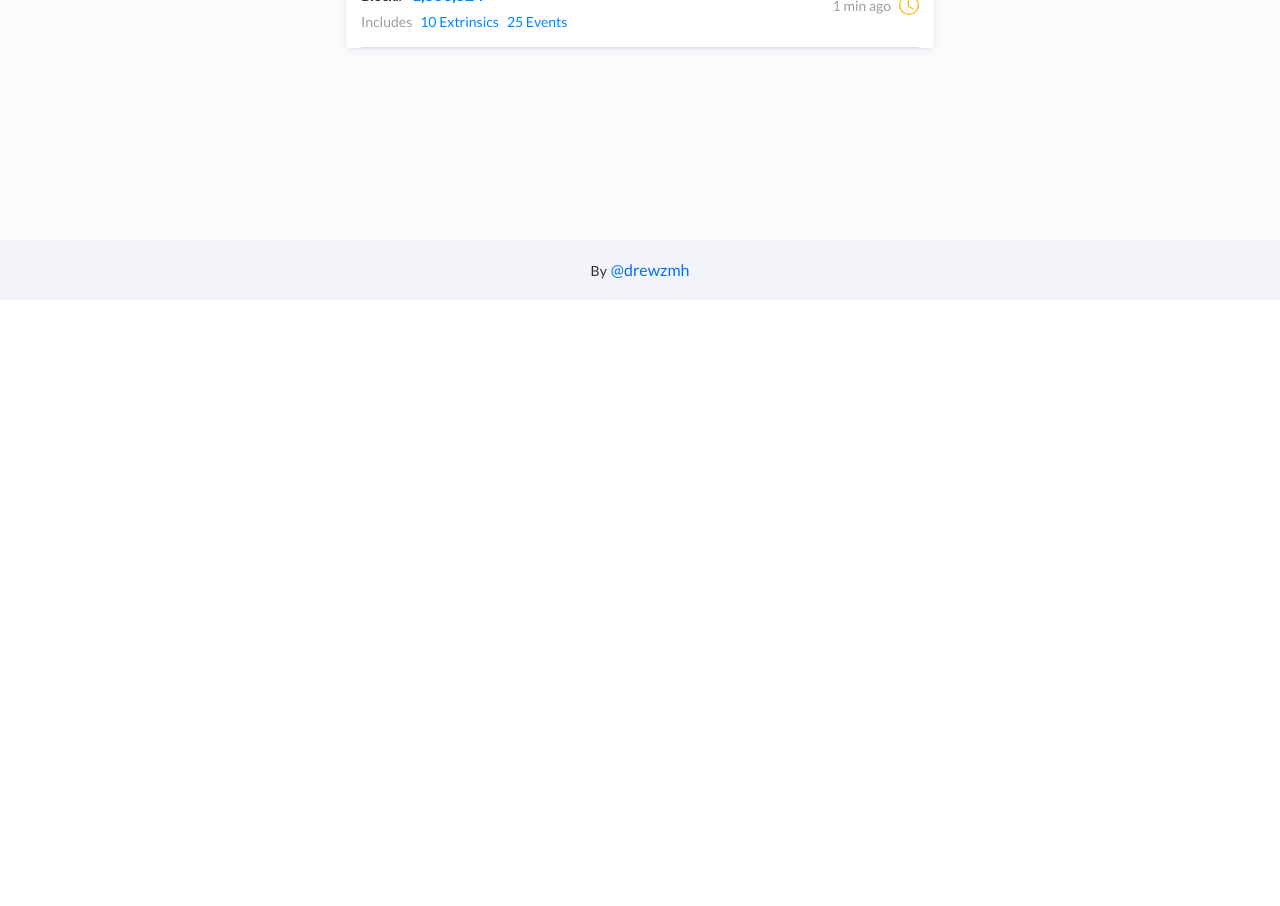
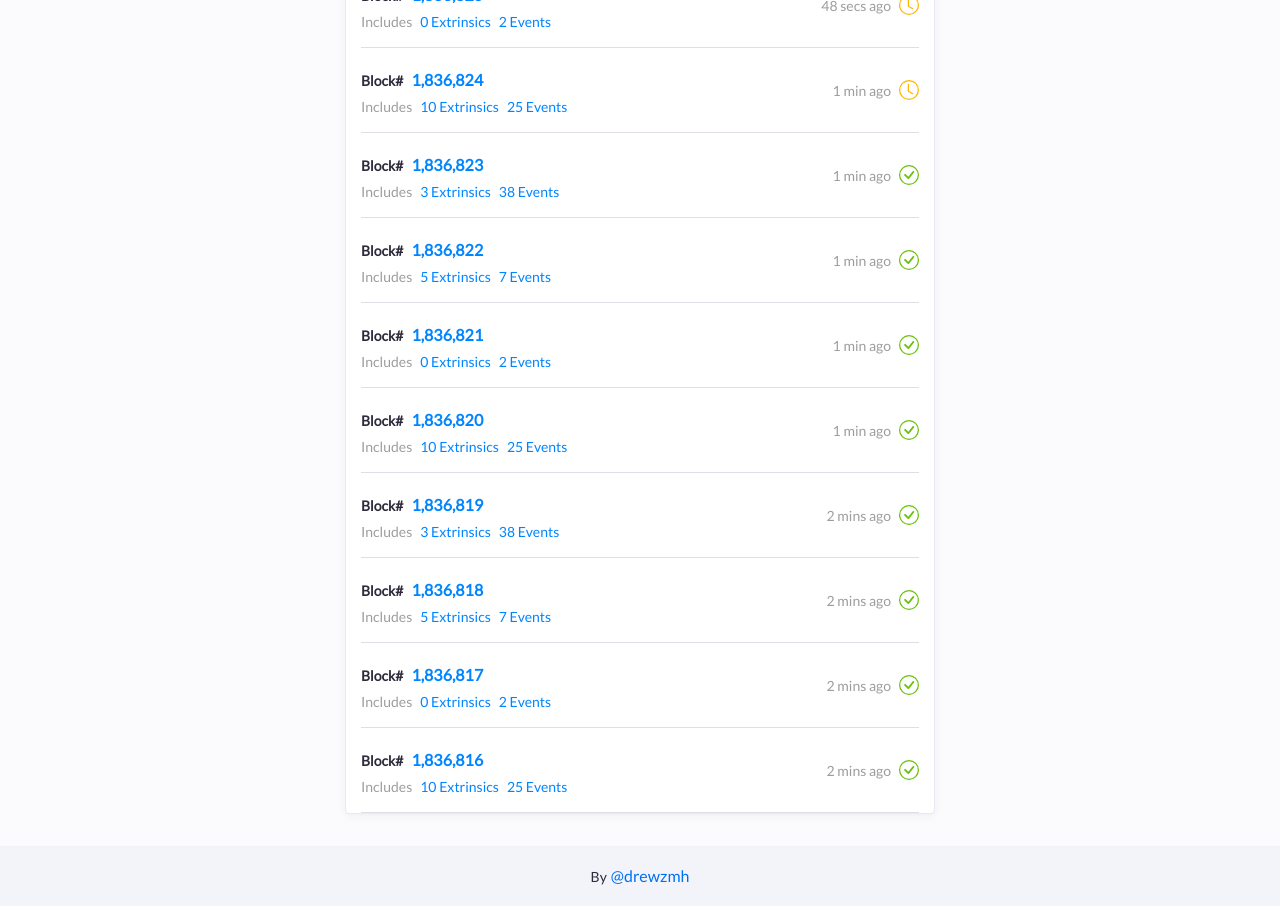
Before and after one commit to amh22/moonbeam, a Next.js app: page / in a window 1280 px wide. Shown: the part 500-1406 px from the top of the page. Before the commit the page ends 800 px from the top, so only its background shows below. Built offline with nearby package versions, Linux system fonts and the light colour scheme.

Commit message:
➕ feat(Mock Block Data): added more blocks and a 'finalized' field and updated Status componenst to consume the new field

```diff
--- a/components/Blocks/LatestBlocks/Block.js
+++ b/components/Blocks/LatestBlocks/Block.js
@@ -1,41 +1,15 @@
 import styled from '@emotion/styled'
+import { blockData } from './data'
 import Detail from './Detail'
 import Status from './Status'
 
-const blockData = [
-  {
-    blockNo: '1,836,827',
-    extrinsics: '3',
-    events: '38',
-    time: '24 secs ago',
-  },
-  {
-    blockNo: '1,836,826',
-    extrinsics: '5',
-    events: '7',
-    time: '36 secs ago',
-  },
-  {
-    blockNo: '1,836,825',
-    extrinsics: '0',
-    events: '2',
-    time: '48 secs ago',
-  },
-  {
-    blockNo: '1,836,824',
-    extrinsics: '10',
-    events: '25',
-    time: '1 min ago',
-  },
-]
-
 const Block = () => {
   return blockData.map((block) => {
-    const { blockNo, extrinsics, events, time } = block
+    const { blockNo, extrinsics, events, time, finalized } = block
     return (
       <Container key={blockNo}>
         <Detail blockNo={blockNo} extrinsics={extrinsics} events={events} />
-        <Status time={time} />
+        <Status time={time} finalized={finalized} />
       </Container>
     )
   })
--- a/components/Blocks/LatestBlocks/Status.js
+++ b/components/Blocks/LatestBlocks/Status.js
@@ -3,14 +3,14 @@ import Spacer from '../../Shared/Spacer'
 import Text from '../../Shared/Text'
 import ToolTip from './Tooltip'
 
-const Status = ({ time }) => {
-  const isPending = true
+const Status = ({ time, finalized }) => {
+  const isFinalized = finalized
 
   return (
     <Container>
       <Text color='#9d9d9d'>{time}</Text>
       <Spacer marginLeft='8px' />
-      <ToolTip />
+      <ToolTip finalized={isFinalized} />
     </Container>
   )
 }
--- a/components/Blocks/LatestBlocks/Tooltip.js
+++ b/components/Blocks/LatestBlocks/Tooltip.js
@@ -2,26 +2,25 @@ import { BsClock, BsCheckCircle } from 'react-icons/bs'
 import * as Tooltip from '@radix-ui/react-tooltip'
 import Arrow from '../../Shared/Arrow'
 
-const ToolTip = () => {
-  const isPending = true
-
+const ToolTip = ({ finalized }) => {
   return (
     <Tooltip.Provider delayDuration='100'>
       <Tooltip.Root>
         <Tooltip.Trigger style={{ borderRadius: '50%', padding: 0, border: 'none', background: '#fff' }}>
-          {isPending ? <BsClock color='#ffb600' size='20px' /> : <BsCheckCircle color='#6bc10e' size='20px' />}
+          {finalized ? <BsCheckCircle color='#6bc10e' size='20px' /> : <BsClock color='#ffb600' size='20px' />}
         </Tooltip.Trigger>
         <Tooltip.Content
           style={{
+            background: '#fff',
             border: '1px solid black',
             borderRadius: '4px',
             padding: '8px 12px',
             margin: '0 0 12px 0',
-            fontSize: '12px',
+            fontSize: '14px',
             position: 'relative',
           }}
         >
-          {isPending ? 'Unfinalized' : 'Finalized'}
+          {finalized ? 'Finalized' : 'Unfinalized'}
 
           <div
             style={{
--- /dev/null
+++ b/components/Blocks/LatestBlocks/data.js
@@ -0,0 +1,93 @@
+export const blockData = [
+  {
+    blockNo: '1,836,828',
+    extrinsics: '3',
+    events: '38',
+    time: '12 secs ago',
+    finalized: false,
+  },
+  {
+    blockNo: '1,836,827',
+    extrinsics: '3',
+    events: '38',
+    time: '24 secs ago',
+    finalized: false,
+  },
+  {
+    blockNo: '1,836,826',
+    extrinsics: '5',
+    events: '7',
+    time: '36 secs ago',
+    finalized: false,
+  },
+  {
+    blockNo: '1,836,825',
+    extrinsics: '0',
+    events: '2',
+    time: '48 secs ago',
+    finalized: false,
+  },
+  {
+    blockNo: '1,836,824',
+    extrinsics: '10',
+    events: '25',
+    time: '1 min ago',
+    finalized: false,
+  },
+  {
+    blockNo: '1,836,823',
+    extrinsics: '3',
+    events: '38',
+    time: '1 min ago',
+    finalized: true,
+  },
+  {
+    blockNo: '1,836,822',
+    extrinsics: '5',
+    events: '7',
+    time: '1 min ago',
+    finalized: true,
+  },
+  {
+    blockNo: '1,836,821',
+    extrinsics: '0',
+    events: '2',
+    time: '1 min ago',
+    finalized: true,
+  },
+  {
+    blockNo: '1,836,820',
+    extrinsics: '10',
+    events: '25',
+    time: '1 min ago',
+    finalized: true,
+  },
+  {
+    blockNo: '1,836,819',
+    extrinsics: '3',
+    events: '38',
+    time: '2 mins ago',
+    finalized: true,
+  },
+  {
+    blockNo: '1,836,818',
+    extrinsics: '5',
+    events: '7',
+    time: '2 mins ago',
+    finalized: true,
+  },
+  {
+    blockNo: '1,836,817',
+    extrinsics: '0',
+    events: '2',
+    time: '2 mins ago',
+    finalized: true,
+  },
+  {
+    blockNo: '1,836,816',
+    extrinsics: '10',
+    events: '25',
+    time: '2 mins ago',
+    finalized: true,
+  },
+]
```
